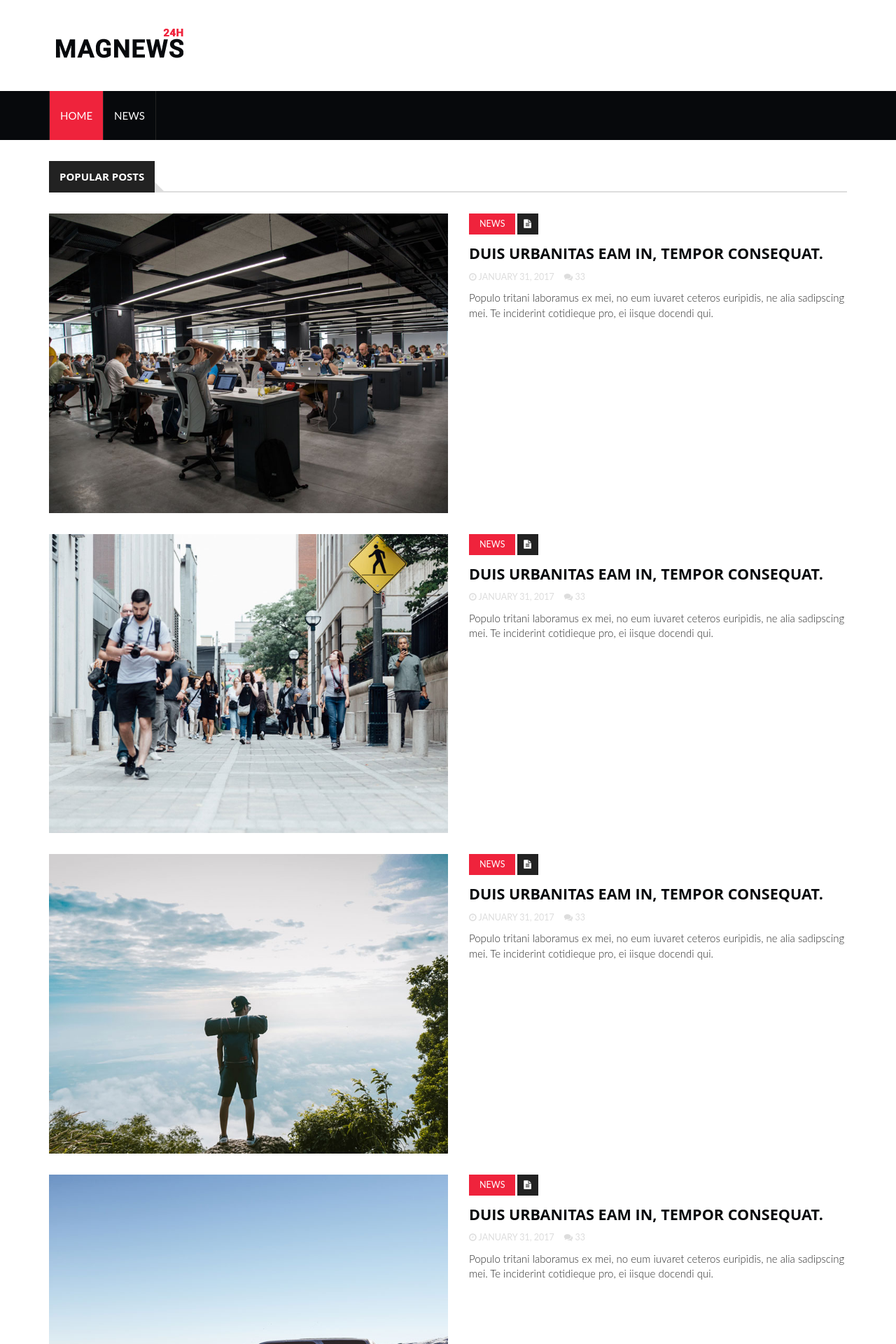
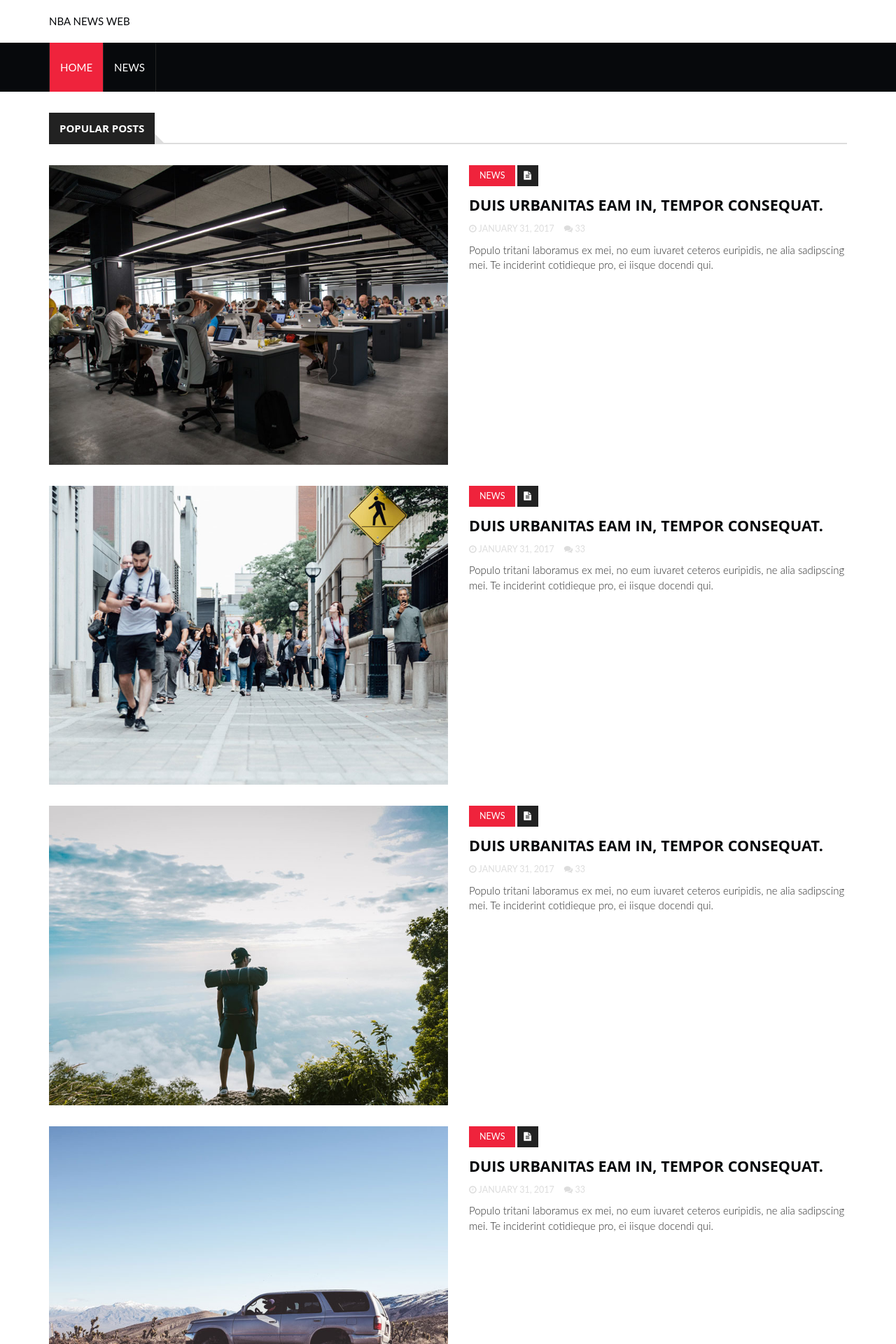
Before and after one commit to coperniciumm/NBA-News-Web, a Django app: page /index/ in a window 1280 px wide. Shown: the top 1920 px of the page at 70% size. Run offline with Django 3.2, Linux system fonts and the light colour scheme; some libraries are stand-ins or nearby versions.

Commit message:
change index.html

```diff
--- a/templates/index.html
+++ b/templates/index.html
@@ -6,7 +6,7 @@
 		<meta name="viewport" content="width=device-width, initial-scale=1">
 		 <!-- The above 3 meta tags *must* come first in the head; any other head content must come *after* these tags -->
 
-		<title>Magnews HTML Template</title>
+		<title>NBA NEWS WEB</title>
 
 		{% load static %}
 		<!-- Google font -->
@@ -14,10 +14,6 @@
 
 		<!-- Bootstrap -->
 		<link type="text/css" rel="stylesheet" href="{% static 'css/bootstrap.min.css' %}"/>
-
-		<!-- Owl Carousel -->
-		<link type="text/css" rel="stylesheet" href="{% static 'css/owl.carousel.' %}" />
-		<link type="text/css" rel="stylesheet" href="{% static 'css/owl.theme.default.css' %}" />
 
 		<!-- Font Awesome Icon -->
 		<link rel="stylesheet" href="{% static 'css/font-awesome.min.css' %}">
@@ -42,8 +38,8 @@
 			<!-- Center Header -->
 			<div id="center-header">
 				<div class="container">
-					<div class="header-logo">
-						<a href="#" class="logo"><img src="{% static './img/logo.png' %}" alt=""></a>
+					<div class="logo">
+						<a>NBA NEWS WEB</a>
 					</div>
 				</div>
 			</div>
@@ -169,6 +165,50 @@
 						</article>
 						<!-- /ARTICLE -->
 
+						<!-- ARTICLE -->
+						<article class="article row-article">
+							<div class="article-img">
+								<a href="#">
+									<img src="{% static './img/img-md-4.jpg' %}" alt="">
+								</a>
+							</div>
+							<div class="article-body">
+								<ul class="article-info">
+									<li class="article-category"><a href="#">News</a></li>
+									<li class="article-type"><i class="fa fa-file-text"></i></li>
+								</ul>
+								<h3 class="article-title"><a href="#">Duis urbanitas eam in, tempor consequat.</a></h3>
+								<ul class="article-meta">
+									<li><i class="fa fa-clock-o"></i> January 31, 2017</li>
+									<li><i class="fa fa-comments"></i> 33</li>
+								</ul>
+								<p>Populo tritani laboramus ex mei, no eum iuvaret ceteros euripidis, ne alia sadipscing mei. Te inciderint cotidieque pro, ei iisque docendi qui.</p>
+							</div>
+						</article>
+						<!-- /ARTICLE -->
+
+						<!-- ARTICLE -->
+						<article class="article row-article">
+							<div class="article-img">
+								<a href="#">
+									<img src="{% static './img/img-md-4.jpg' %}" alt="">
+								</a>
+							</div>
+							<div class="article-body">
+								<ul class="article-info">
+									<li class="article-category"><a href="#">News</a></li>
+									<li class="article-type"><i class="fa fa-file-text"></i></li>
+								</ul>
+								<h3 class="article-title"><a href="#">Duis urbanitas eam in, tempor consequat.</a></h3>
+								<ul class="article-meta">
+									<li><i class="fa fa-clock-o"></i> January 31, 2017</li>
+									<li><i class="fa fa-comments"></i> 33</li>
+								</ul>
+								<p>Populo tritani laboramus ex mei, no eum iuvaret ceteros euripidis, ne alia sadipscing mei. Te inciderint cotidieque pro, ei iisque docendi qui.</p>
+							</div>
+						</article>
+						<!-- /ARTICLE -->
+
 						<!-- pagination -->
 						<div class="article-pagination">
 							<ul>
```
Also changed, not shown: static/css/owl.theme.default.css (deleted, +0 -50 lines), static/css/owl.carousel.css (deleted).
